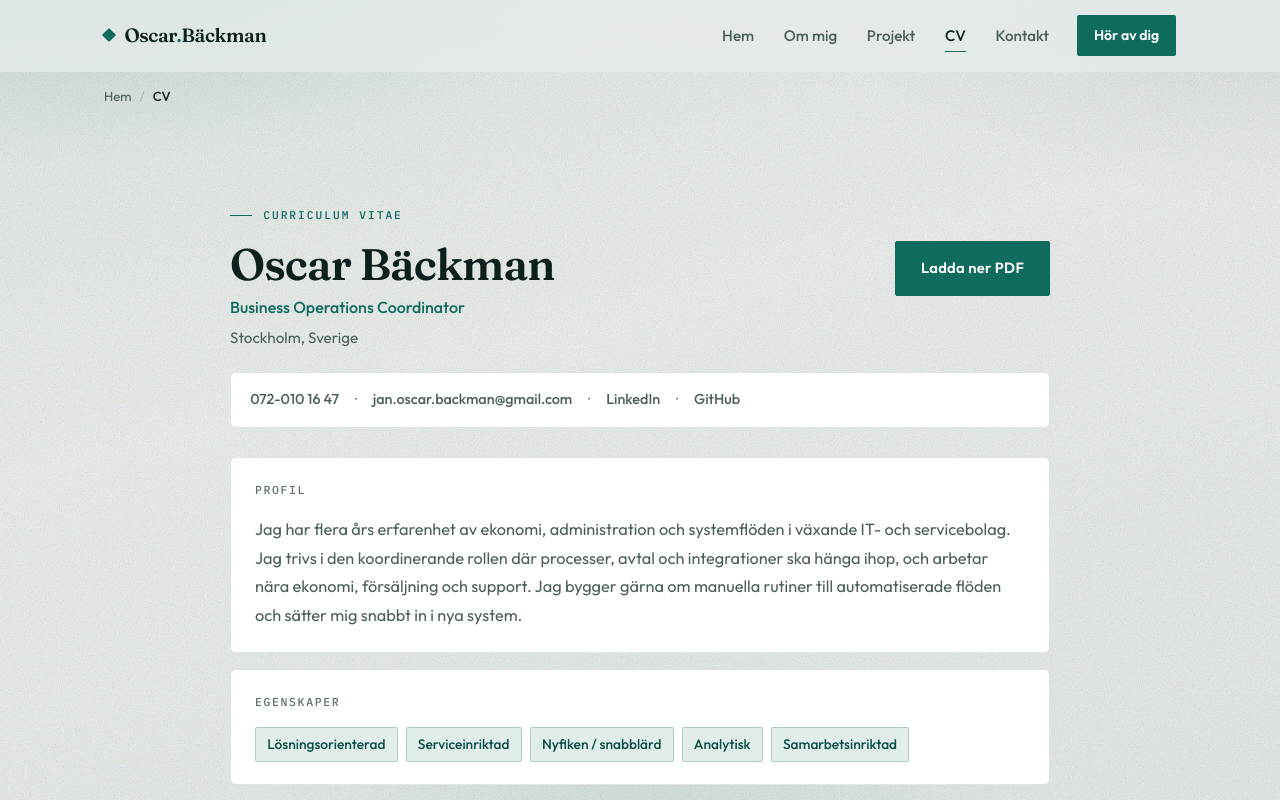
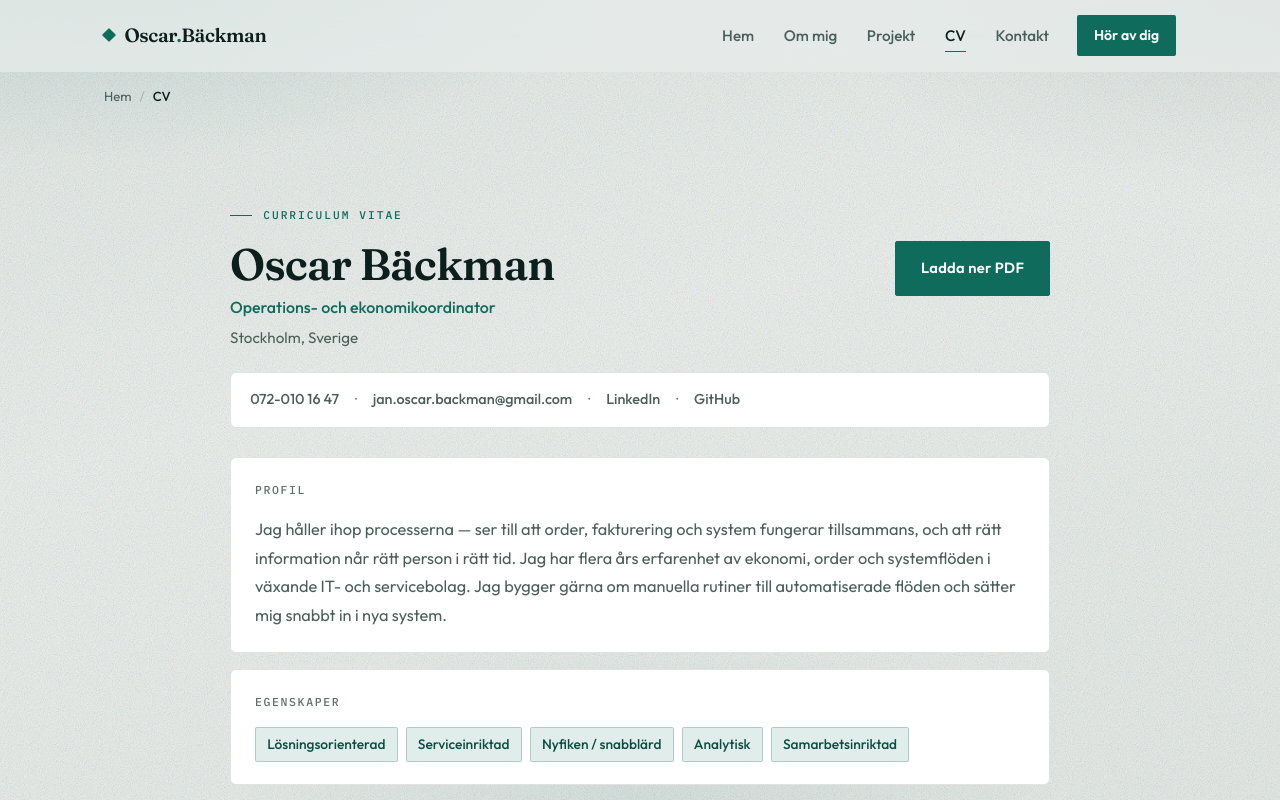
Before and after one commit to OscarBackman92/portfolio, a React (Create React App) app: page /cv in a window 1280 px wide. Shown: the top 800 px of the page. Built offline with nearby package versions, Linux system fonts and the light colour scheme; no server answers.

Commit message:
Update site branding to Operations- och ekonomikoordinator.
Align title, profile copy, SEO metadata, and OG image with the Swedish role description.

```diff
--- a/public/index.html
+++ b/public/index.html
@@ -11,26 +11,26 @@
     <meta name="author" content="Oscar Bäckman" />
     <meta name="robots" content="index, follow" />
 
-    <title>Oscar Bäckman — Business Operations Coordinator</title>
-    <meta name="description" content="Business Operations Coordinator i Stockholm. Håller ihop ekonomi, order och systemflöden i bolag som växer fortare än sina rutiner." />
+    <title>Oscar Bäckman — Operations- och ekonomikoordinator</title>
+    <meta name="description" content="Operations- och ekonomikoordinator i Stockholm. Håller ihop order, fakturering och systemflöden så att rätt saker händer i rätt ordning." />
     <link rel="canonical" href="https://oscarbackman.se/" />
 
     <meta property="og:site_name" content="Oscar Bäckman" />
-    <meta property="og:title" content="Oscar Bäckman — Business Operations Coordinator" />
-    <meta property="og:description" content="Business Operations Coordinator i Stockholm. Håller ihop ekonomi, order och systemflöden i bolag som växer fortare än sina rutiner." />
+    <meta property="og:title" content="Oscar Bäckman — Operations- och ekonomikoordinator" />
+    <meta property="og:description" content="Operations- och ekonomikoordinator i Stockholm. Håller ihop order, fakturering och systemflöden så att rätt saker händer i rätt ordning." />
     <meta property="og:type" content="website" />
     <meta property="og:url" content="https://oscarbackman.se/" />
     <meta property="og:locale" content="sv_SE" />
     <meta property="og:image" content="https://oscarbackman.se/og.png" />
     <meta property="og:image:width" content="1200" />
     <meta property="og:image:height" content="630" />
-    <meta property="og:image:alt" content="Oscar Bäckman — Business Operations Coordinator i Stockholm" />
+    <meta property="og:image:alt" content="Oscar Bäckman — Operations- och ekonomikoordinator i Stockholm" />
 
     <meta name="twitter:card" content="summary_large_image" />
-    <meta name="twitter:title" content="Oscar Bäckman — Business Operations Coordinator" />
-    <meta name="twitter:description" content="Business Operations Coordinator i Stockholm. Håller ihop ekonomi, order och systemflöden i bolag som växer fortare än sina rutiner." />
+    <meta name="twitter:title" content="Oscar Bäckman — Operations- och ekonomikoordinator" />
+    <meta name="twitter:description" content="Operations- och ekonomikoordinator i Stockholm. Håller ihop order, fakturering och systemflöden så att rätt saker händer i rätt ordning." />
     <meta name="twitter:image" content="https://oscarbackman.se/og.png" />
-    <meta name="twitter:image:alt" content="Oscar Bäckman — Business Operations Coordinator i Stockholm" />
+    <meta name="twitter:image:alt" content="Oscar Bäckman — Operations- och ekonomikoordinator i Stockholm" />
 
     <link rel="preconnect" href="https://fonts.googleapis.com" />
     <link rel="preconnect" href="https://fonts.gstatic.com" crossorigin />
@@ -51,7 +51,7 @@
             "@type": "Person",
             "@id": "https://oscarbackman.se/#person",
             "name": "Oscar Bäckman",
-            "jobTitle": "Business Operations Coordinator",
+            "jobTitle": "Operations- och ekonomikoordinator",
             "email": "jan.oscar.backman@gmail.com",
             "telephone": "+46720101647",
             "url": "https://oscarbackman.se/",
--- a/scripts/generate-og.mjs
+++ b/scripts/generate-og.mjs
@@ -38,9 +38,9 @@ const svg = `<svg xmlns="http://www.w3.org/2000/svg" width="${WIDTH}" height="${
 
   <text x="96" y="286" font-family="${SERIF}" font-size="92" font-weight="700" fill="#ffffff" letter-spacing="-2">Oscar Bäckman</text>
 
-  <text x="96" y="352" font-family="${SANS}" font-size="27" font-weight="600" fill="#8fb3aa" letter-spacing="4.2">BUSINESS OPERATIONS COORDINATOR · STOCKHOLM</text>
+  <text x="96" y="352" font-family="${SANS}" font-size="24" font-weight="600" fill="#8fb3aa" letter-spacing="2.5">OPERATIONS- OCH EKONOMIKOORDINATOR · STOCKHOLM</text>
 
-  <text x="96" y="436" font-family="${SANS}" font-size="38" font-weight="400" fill="#f4f7f5">Ekonomi, administration och systemflöden</text>
+  <text x="96" y="436" font-family="${SANS}" font-size="38" font-weight="400" fill="#f4f7f5">Order, fakturering och system som hänger ihop</text>
 </svg>`;
 
 await mkdir(path.dirname(OUT), { recursive: true });
--- a/src/components/AboutMe.js
+++ b/src/components/AboutMe.js
@@ -1,6 +1,7 @@
 import React, { useState } from 'react';
 import { Link } from 'react-router-dom';
 import Seo from './Seo';
+import { JOB_TITLE, PROFILE_SUMMARY } from '../data/site';
 import './AboutMe.css';
 
 const CV_PDF = '/cv/oscar-backman-cv.pdf';
@@ -23,7 +24,7 @@ function AboutMe() {
     <section className="about section">
       <Seo
         title="Om mig — Oscar Bäckman"
-        description="Bakgrund inom ekonomi, orderadministration och systemintegrationer. Bygger också egna verktyg."
+        description="Operations- och ekonomikoordinator med bakgrund inom order, fakturering och affärssystem. Bygger också egna verktyg."
         path="/about"
       />
       <div className="section-inner">
@@ -40,7 +41,7 @@ function AboutMe() {
               ) : (
                 <img
                   src={useFallback ? PROFILE_IMG_FALLBACK : PROFILE_IMG}
-                  alt="Oscar Bäckman, Business Operations Coordinator i Stockholm"
+                  alt={`Oscar Bäckman, ${JOB_TITLE} i Stockholm`}
                   width={148}
                   height={148}
                   loading="eager"
@@ -53,7 +54,7 @@ function AboutMe() {
               )}
             </div>
             <h2 className="about__name">Oscar Bäckman</h2>
-            <p className="about__role">Business Operations Coordinator</p>
+            <p className="about__role">{JOB_TITLE}</p>
 
             <dl className="about__meta">
               <div>
@@ -84,11 +85,10 @@ function AboutMe() {
 
           <div className="about__body">
             <p className="about__bio reveal" style={{ animationDelay: '0.16s' }}>
-              Jag har flera års erfarenhet av ekonomi, administration och{' '}
-              <span className="hl">systemflöden</span> i IT- och servicebolag.
-              Jag trivs i den koordinerande rollen där processer, avtal och
-              integrationer ska hänga ihop, och arbetar nära ekonomi, försäljning
-              och support.
+              {PROFILE_SUMMARY} Jag har flera års erfarenhet av ekonomi, order och{' '}
+              <span className="hl">affärssystem</span> i IT- och servicebolag — från
+              SuperOffice och Visma till integrationer mellan webshop och fakturering.
+              Jag arbetar nära ekonomi, försäljning och support.
             </p>
             <div className="about__blocks">
               <div className="about__block panel reveal" style={{ animationDelay: '0.2s' }}>
--- a/src/components/CV.js
+++ b/src/components/CV.js
@@ -1,6 +1,7 @@
 import React from 'react';
 import { Link } from 'react-router-dom';
 import Seo from './Seo';
+import { JOB_TITLE, PROFILE_SUMMARY } from '../data/site';
 import './CV.css';
 
 const CV_PDF = '/cv/oscar-backman-cv.pdf';
@@ -126,7 +127,7 @@ function CV() {
     <section className="cv section">
       <Seo
         title="CV — Oscar Bäckman"
-        description="Meritförteckning: business operations, orderadministration och ekonomiassistent 2017–2026."
+        description="Meritförteckning: operations, orderadministration och ekonomi 2017–2026."
         path="/cv"
       />
       <div className="section-inner cv__inner">
@@ -135,7 +136,7 @@ function CV() {
           <div className="cv__header-row">
             <div>
               <h1 className="cv__name display">Oscar Bäckman</h1>
-              <p className="cv__title">Business Operations Coordinator</p>
+              <p className="cv__title">{JOB_TITLE}</p>
               <p className="cv__location">Stockholm, Sverige</p>
             </div>
             <a href={CV_PDF} download className="btn cv__download">
@@ -170,11 +171,9 @@ function CV() {
           <article className="cv__block panel reveal" style={{ animationDelay: '0.08s' }}>
             <h2 className="cv__section-title">Profil</h2>
             <p className="cv__text">
-              Jag har flera års erfarenhet av ekonomi, administration och systemflöden i
-              växande IT- och servicebolag. Jag trivs i den koordinerande rollen där
-              processer, avtal och integrationer ska hänga ihop, och arbetar nära ekonomi,
-              försäljning och support. Jag bygger gärna om manuella rutiner till
-              automatiserade flöden och sätter mig snabbt in i nya system.
+              {PROFILE_SUMMARY} Jag har flera års erfarenhet av ekonomi, order och
+              systemflöden i växande IT- och servicebolag. Jag bygger gärna om manuella
+              rutiner till automatiserade flöden och sätter mig snabbt in i nya system.
             </p>
           </article>
 
--- a/src/components/Contact.js
+++ b/src/components/Contact.js
@@ -90,7 +90,7 @@ function Contact() {
     <section className="contact section">
       <Seo
         title="Kontakt — Oscar Bäckman"
-        description="Öppen för roller inom order, inköp och business operations i Stockholm. Hör av dig."
+        description="Öppen för roller inom order, inköp, ekonomiadministration och operations i Stockholm. Hör av dig."
         path="/contact"
       />
       <div className="section-inner contact__inner">
@@ -100,8 +100,8 @@ function Contact() {
         </h1>
         <p className="contact__lede reveal" style={{ animationDelay: '0.12s' }}>
           Jag är öppen för roller inom order, inköp, ekonomiadministration och
-          business operations i Stockholm — gärna där systemen är många och
-          rutinerna halvfärdiga. Skriv några rader så svarar jag inom ett dygn.
+          operations i Stockholm — gärna där systemen är många och rutinerna
+          halvfärdiga. Skriv några rader så svarar jag inom ett dygn.
         </p>
 
         <form
--- a/src/components/Home.js
+++ b/src/components/Home.js
@@ -1,6 +1,13 @@
 import React, { useState } from 'react';
 import { Link } from 'react-router-dom';
 import Seo from './Seo';
+import {
+  HOME_DESCRIPTION,
+  JOB_TITLE,
+  JOB_TITLE_WITH_LOCATION,
+  PAGE_TITLE,
+  PROFILE_SUMMARY,
+} from '../data/site';
 import './Home.css';
 
 const PROFILE_IMG = '/profile.jpg';
@@ -11,8 +18,8 @@ function Home() {
   return (
     <section className="home">
       <Seo
-        title="Oscar Bäckman — Business Operations Coordinator"
-        description="Business Operations Coordinator i Stockholm. Håller ihop ekonomi, order och systemflöden i bolag som växer fortare än sina rutiner."
+        title={PAGE_TITLE}
+        description={HOME_DESCRIPTION}
         path="/"
       />
 
@@ -29,7 +36,7 @@ function Home() {
             ) : (
               <img
                 src={PROFILE_IMG}
-                alt="Oscar Bäckman, Business Operations Coordinator i Stockholm"
+                alt={`Oscar Bäckman, ${JOB_TITLE} i Stockholm`}
                 width={132}
                 height={132}
                 loading="eager"
@@ -40,18 +47,17 @@ function Home() {
           </div>
 
           <div className="home__identity">
-            <p className="home__role">Business Operations Coordinator · Stockholm</p>
+            <p className="home__role">{JOB_TITLE_WITH_LOCATION}</p>
             <p className="home__brand">Oscar Bäckman</p>
           </div>
         </div>
 
         <h1 className="home__headline display reveal" style={{ animationDelay: '0.12s' }}>
-          Ekonomi, administration och systemflöden
+          Order, fakturering och system som hänger ihop
         </h1>
 
         <p className="home__lede reveal" style={{ animationDelay: '0.22s' }}>
-          Jag håller ihop ekonomi, order och system i bolag som växer fortare än
-          sina rutiner. Senast på House of Service, där jag ägde kund- och
+          {PROFILE_SUMMARY} Senast på House of Service, där jag ägde kund- och
           leverantörsfakturaflödet, var huvudkontakt mot vår ekonomipartner och
           byggde vidare på integrationerna mellan affärssystem, webshop och
           fakturering.
--- a/src/components/layout/Footer.js
+++ b/src/components/layout/Footer.js
@@ -1,5 +1,6 @@
 import React from 'react';
 import { Link } from 'react-router-dom';
+import { JOB_TITLE_WITH_LOCATION } from '../../data/site';
 import './Footer.css';
 
 const NAV = [
@@ -20,7 +21,7 @@ function Footer() {
           <Link to="/" className="footer__name">
             Oscar Bäckman
           </Link>
-          <span className="footer__role">Business Operations Coordinator · Stockholm</span>
+          <span className="footer__role">{JOB_TITLE_WITH_LOCATION}</span>
         </div>
 
         <nav className="footer__nav" aria-label="Sidfotsnavigation">
--- a/src/data/site.js
+++ b/src/data/site.js
@@ -1,10 +1,20 @@
 import { SITE_URL, OG_IMAGE } from '../config';
+
+export const JOB_TITLE = 'Operations- och ekonomikoordinator';
+export const JOB_TITLE_WITH_LOCATION = `${JOB_TITLE} · Stockholm`;
+export const PAGE_TITLE = `Oscar Bäckman — ${JOB_TITLE}`;
+
+export const HOME_DESCRIPTION =
+  'Operations- och ekonomikoordinator i Stockholm. Håller ihop order, fakturering och systemflöden så att rätt saker händer i rätt ordning.';
+
+export const PROFILE_SUMMARY =
+  'Jag håller ihop processerna — ser till att order, fakturering och system fungerar tillsammans, och att rätt information når rätt person i rätt tid.';
 
 export const PERSON = {
   name: 'Oscar Bäckman',
   givenName: 'Oscar',
   familyName: 'Bäckman',
-  jobTitle: 'Business Operations Coordinator',
+  jobTitle: JOB_TITLE,
   email: 'jan.oscar.backman@gmail.com',
   phone: '+46720101647',
   locality: 'Stockholm',
@@ -16,15 +26,14 @@ export const PERSON = {
 
 export const ROUTES = {
   '/': {
-    title: 'Oscar Bäckman — Business Operations Coordinator',
-    description:
-      'Business Operations Coordinator i Stockholm. Håller ihop ekonomi, order och systemflöden i bolag som växer fortare än sina rutiner.',
+    title: PAGE_TITLE,
+    description: HOME_DESCRIPTION,
     breadcrumb: 'Hem',
   },
   '/about': {
     title: 'Om mig — Oscar Bäckman',
     description:
-      'Bakgrund inom ekonomi, orderadministration och systemintegrationer. Bygger också egna verktyg.',
+      'Operations- och ekonomikoordinator med bakgrund inom order, fakturering och affärssystem. Bygger också egna verktyg.',
     breadcrumb: 'Om mig',
   },
   '/projects': {
@@ -36,13 +45,13 @@ export const ROUTES = {
   '/cv': {
     title: 'CV — Oscar Bäckman',
     description:
-      'Meritförteckning: business operations, orderadministration och ekonomiassistent 2017–2026.',
+      'Meritförteckning: operations, orderadministration och ekonomi 2017–2026.',
     breadcrumb: 'CV',
   },
   '/contact': {
     title: 'Kontakt — Oscar Bäckman',
     description:
-      'Öppen för roller inom order, inköp och business operations i Stockholm. Hör av dig.',
+      'Öppen för roller inom order, inköp, ekonomiadministration och operations i Stockholm. Hör av dig.',
     breadcrumb: 'Kontakt',
   },
 };
```
Also changed, not shown: public/llms.txt, public/manifest.json, public/og.png, 1 other file (tests, documents, lock files or other folders).
